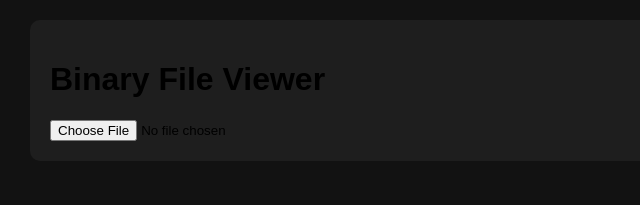
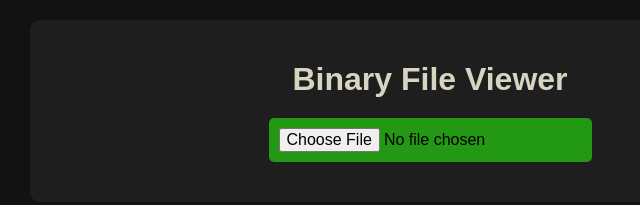
Before and after one commit to Itx-sameer/View-Binary-Data, a website: page public/index.html in a window 1280 px wide. Shown: the whole page, without its empty margins (210-850 px from the left). Drawn offline with Linux system fonts and the light colour scheme.

Commit message:
styling the h1 and input field

```diff
--- a/public/style.css
+++ b/public/style.css
@@ -16,3 +16,21 @@ body {
   padding: 20px;
   border-radius: 10px;
 }
+h1 {
+  color: #d7d4c2;
+  text-align: center;
+  font-size: 2rem;
+  margin-bottom: 20px;
+}
+
+input{
+  border: none;
+  border-radius: 5px;
+  background-color: #27cf11b0;
+  color: #000;
+  display: block;
+  margin: 0 auto 20px auto;
+  padding: 10px;
+  font-size: 1rem;
+  cursor: pointer;
+}
```
